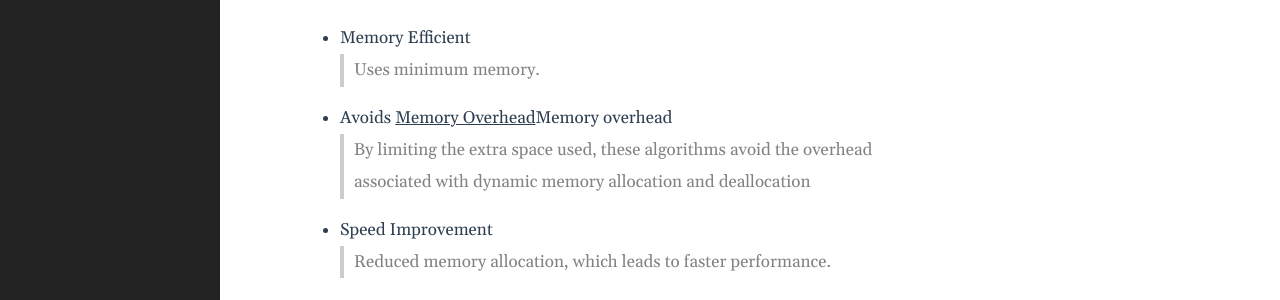
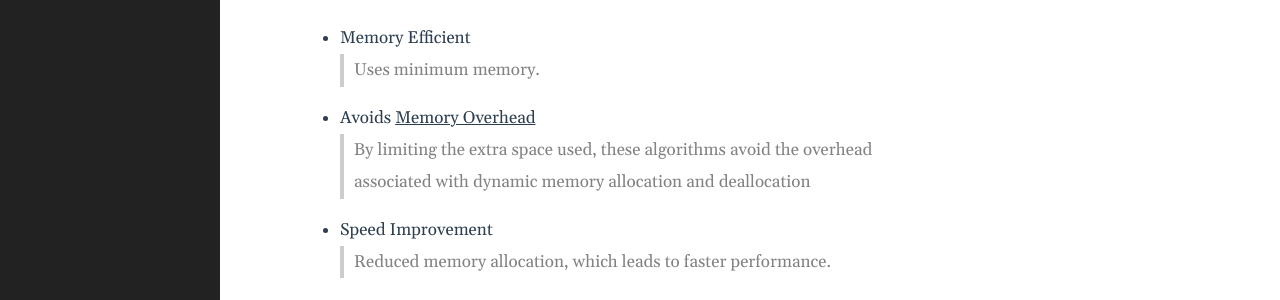
Before and after one commit to dyuk01/blog, a Jekyll site: the page built from _posts/2024-05-15-InPlaceAlgorithm.markdown, in a window 1280 px wide. Shown: the part 692-992 px from the top of the page. Built offline with Jekyll 4.4.1, drawn with Linux system fonts in a browser that asks for light colours.

Commit message:
Update 2024-05-15-InPlaceAlgorithm.markdown

```diff
--- a/_posts/2024-05-15-InPlaceAlgorithm.markdown
+++ b/_posts/2024-05-15-InPlaceAlgorithm.markdown
@@ -23,7 +23,7 @@ codes with limited memory storage.
 - Memory Efficient
 > Uses minimum memory.
 
-- Avoids <span class="hover-container"><span class="hover-target">Memory Overhead</span>Memory overhead<span class="info-box">Memory overhead refers to extra memory space consumed by a program/process beyond the actual data needed.</span></span>
+- Avoids <span class="hover-container"><span class="hover-target">Memory Overhead</span><span class="info-box">Memory overhead refers to extra memory space consumed by a program/process beyond the actual data needed.</span></span>
 >  By limiting the extra space used, these algorithms avoid the overhead
 associated with dynamic memory allocation and deallocation
 - Speed Improvement
```
